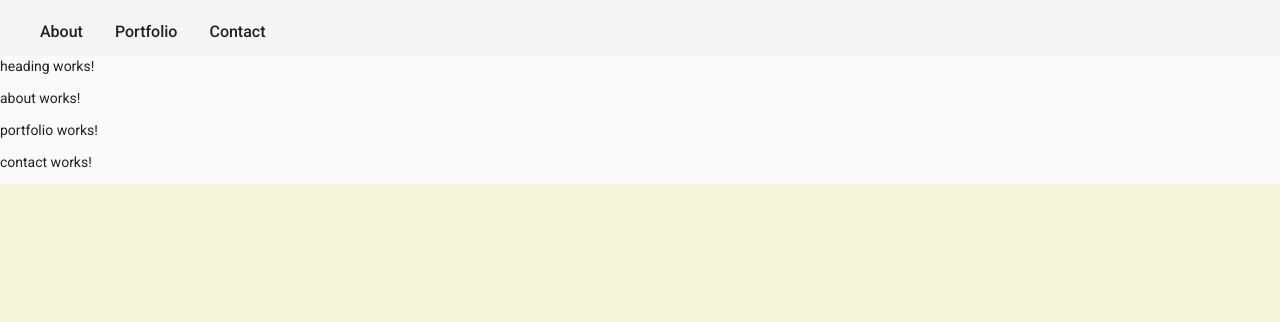
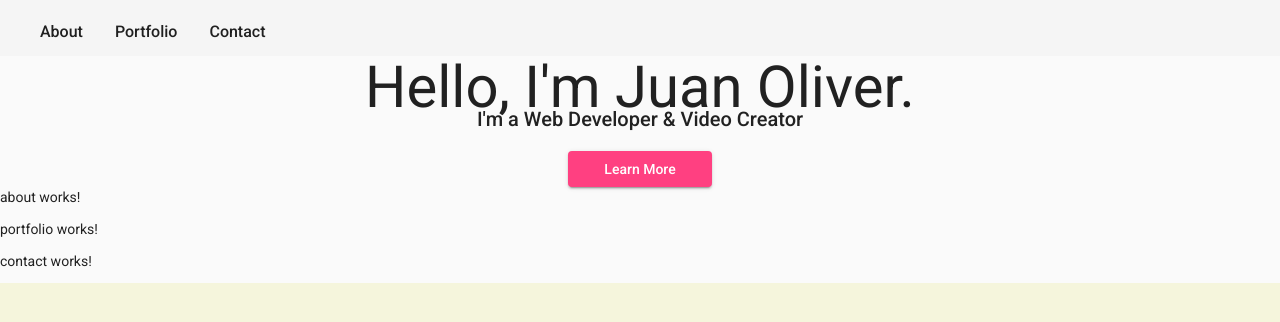
Before and after one commit to joawa10/single-page-portfolio2, an Angular app: page / in a window 1280 px wide. Shown: the top 322 px of the page. Built offline with nearby package versions, Linux system fonts and the light colour scheme.

Commit message:
edit a simple heading

```diff
--- a/src/app/heading/heading.component.css
+++ b/src/app/heading/heading.component.css
@@ -0,0 +1,20 @@
+/* --------- heading --------- */
+
+.heading-section{
+    text-align: center;
+    margin-top: 15px;
+  }
+
+  .heading-section h1{
+    font-size: 58px;
+    margin: 0px;
+  }
+
+  .heading-button-left{
+    min-width: 144px;
+    max-width: 100%;
+  }
+
+  .heading-button-right{
+    margin-left: 10px;
+  }
--- a/src/app/heading/heading.component.html
+++ b/src/app/heading/heading.component.html
@@ -1 +1,15 @@
-<p>heading works!</p>
+<section id="heading" class="mat-typography" [ngStyle.lt-md]="{'margin-top': '30px', 'margin-bottom': '30px'}">
+    <div class="container">
+        <div class="heading-section" fxLayout="column" fxLayoutAlign="center center">
+            <div>
+                <h1 [ngStyle.xs]="{'font-size': '32px'}" [ngStyle.sm]="{'font-size': '42px'}">Hello, I'm Juan Oliver.</h1>
+            </div>
+            <div>
+                <h2 [ngStyle.xs]="{'font-size': '18px'}" [ngStyle.sm]="{'font-size': '22px'}">I'm a Web Developer & Video Creator</h2>
+            </div>
+            <div fxLayout="row">
+                <a class="heading-button-left" mat-raised-button color="accent">Learn More</a>
+            </div>
+        </div>
+    </div>
+</section>
```
